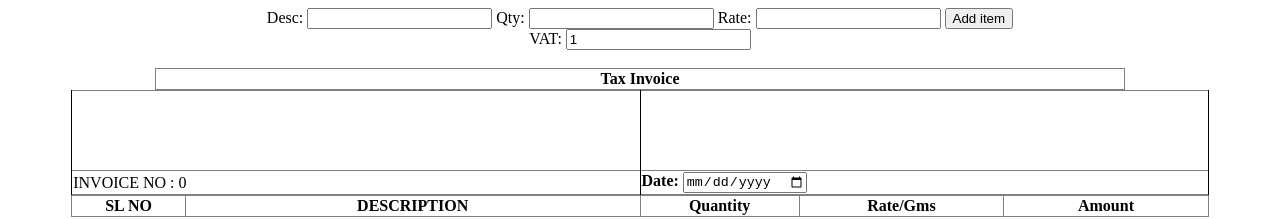
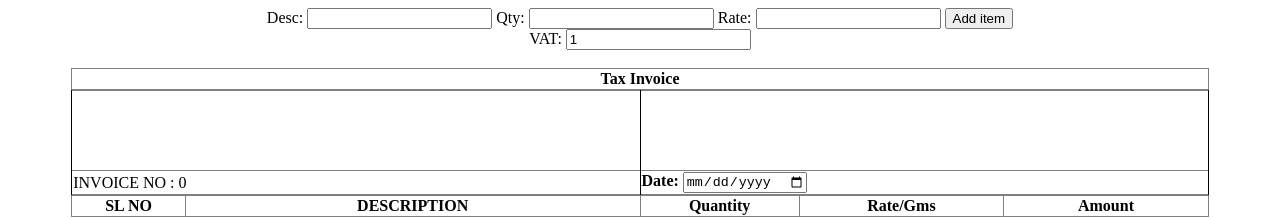
Before and after one commit to sadanandpai/jewellery_receipt, a plain HTML site: page index.html in a window 1280 px wide. Shown: the top 219 px of the page. Drawn offline with nearby package versions, Linux system fonts and the light colour scheme; no server answers.

Commit message:
Update index.html

```diff
--- a/index.html
+++ b/index.html
@@ -46,7 +46,7 @@
 				<br><br>
 			</div>
 
-			<table class="tab" align=center border="1" width=970px>
+			<table class="tab" align=center border="1" width=90%>
 					<tr>
 						<th>Tax Invoice</th>
 					</tr>
```
